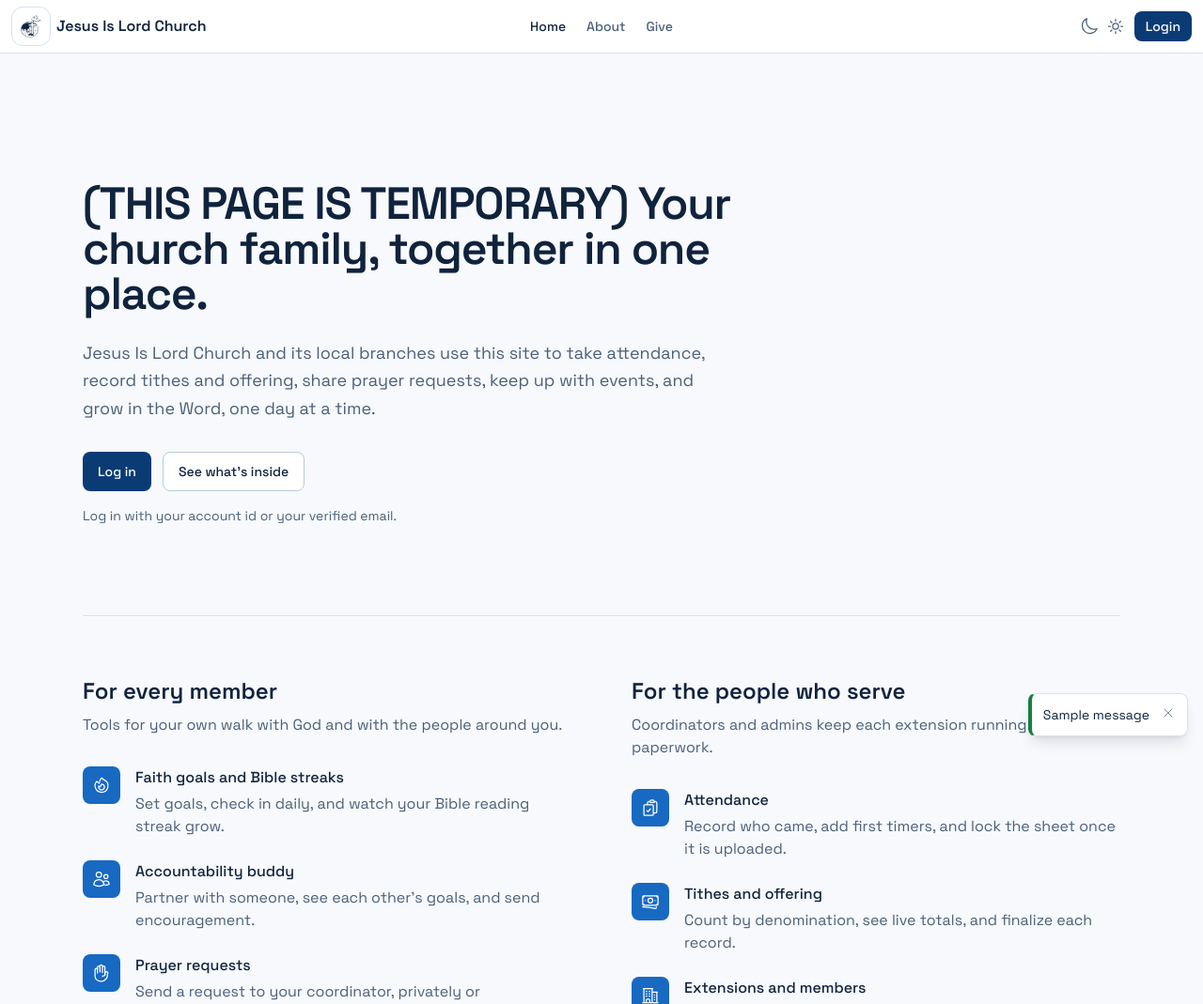
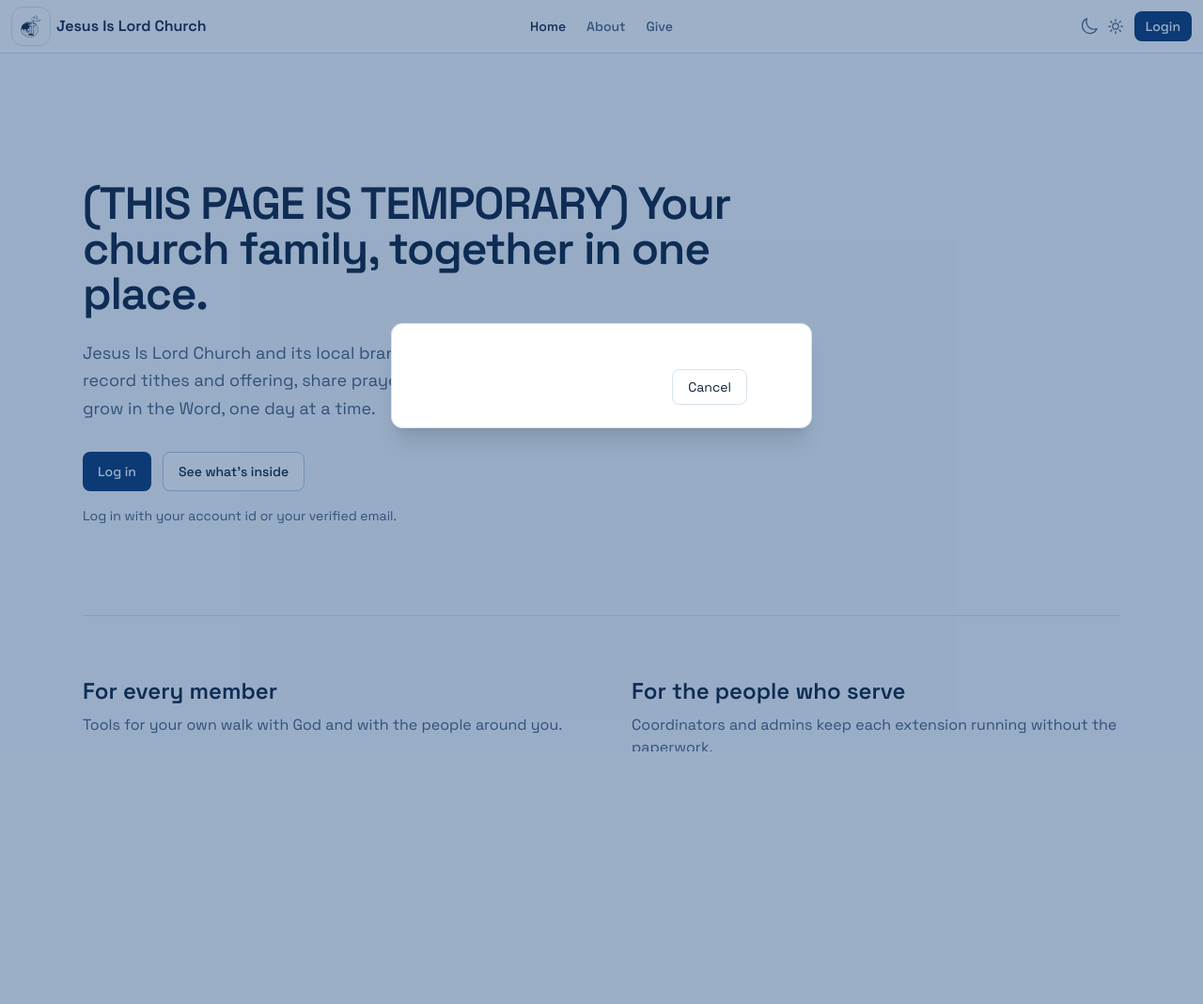
Before and after one commit to JosephCanzana/Church-Management, a Django app: page / in a window 1280 px wide. Shown: the top 1069 px of the page at 94% size. After the commit the page ends 800 px from the top, so only its background shows below. Run offline with Django 5.2, Linux system fonts and the light colour scheme; tables that the repository leaves empty hold one stand-in row (values such as "Sample post"); one stand-in notice (Sample message) is shown; style sheets or scripts are compiled from the project's sources; parts of the project's set-up code (start-up, migrations or seed data) failed here and were passed over; some libraries are stand-ins or nearby versions.

Commit message:
Add: Global confirmation modal and notification toast

```diff
--- a/templates/base.html
+++ b/templates/base.html
@@ -33,6 +33,7 @@
   {# Active theme palette from the theming context processor; must come after the files above. #}
   {% if theme_css %}<style id="theme-vars">{{ theme_css|safe }}</style>{% endif %}
   {% block extra_head %}{% endblock %}
+  <script defer src="{% static 'js/ui.js' %}"></script>
   <script defer src="{% static 'js/alpine.min.js' %}"></script>
 </head>
 <body class="min-h-dvh bg-bg font-main text-txt-primary antialiased">
--- a/templates/includes/messages.html
+++ b/templates/includes/messages.html
@@ -1,15 +1,36 @@
-{% if messages %}
-<div class="fixed inset-x-4 bottom-4 z-50 mx-auto flex max-w-sm flex-col gap-2 sm:left-auto sm:right-4 sm:mx-0" aria-live="polite">
-  {% for message in messages %}
-  <div x-data="{ show: true }" x-init="setTimeout(() => show = false, 6000)" x-show="show" x-transition.opacity
-       role="{% if message.level_tag == 'error' %}alert{% else %}status{% endif %}"
-       class="flex items-start gap-3 rounded-lg border border-border bg-surface p-3 text-sm shadow-lg
-              border-l-4 {% if message.level_tag == 'success' %}border-l-success{% elif message.level_tag == 'error' %}border-l-error{% elif message.level_tag == 'warning' %}border-l-warning{% else %}border-l-info{% endif %}">
-    <p class="flex-1">{{ message }}</p>
-    <button type="button" @click="show = false" class="text-txt-muted hover:text-txt-primary" aria-label="Dismiss">
-      {% include 'includes/icon.html' with name='x-mark' class='size-4' %}
-    </button>
+{# Server messages are handed to the toast store, so no inline JS escaping issues #}
+<div id="dj-messages" hidden>
+  {% for m in messages %}<span data-level="{{ m.level_tag }}">{{ m }}</span>{% endfor %}
+</div>
+
+{# Toasts #}
+<div x-data class="pointer-events-none fixed inset-x-0 bottom-4 z-[60] flex flex-col items-center gap-2 px-4 sm:items-end sm:px-6"
+     role="status" aria-live="polite">
+  <template x-for="t in $store.ui.toasts" :key="t.id">
+    <div x-transition
+         class="pointer-events-auto flex w-full max-w-sm items-start gap-3 rounded-lg border border-border bg-surface px-4 py-3 text-sm shadow-lg">
+      <span class="flex-1" x-text="t.message"></span>
+      <button type="button" @click="$store.ui.dismiss(t.id)" class="opacity-60 hover:opacity-100" aria-label="Dismiss">✕</button>
+    </div>
+  </template>
+</div>
+
+{# Confirm modal #}
+<div x-data x-show="$store.ui.dialog.open" x-cloak
+     @keydown.escape.window="$store.ui.dialog.open && $store.ui.answer(false)"
+     class="fixed inset-0 z-[70] flex items-center justify-center p-4"
+     role="alertdialog" aria-modal="true" aria-labelledby="confirm-title">
+  <div class="absolute inset-0 bg-primary/40" @click="$store.ui.answer(false)"></div>
+  <div x-show="$store.ui.dialog.open" x-transition
+       class="relative w-full max-w-md rounded-xl border border-border bg-surface p-6 shadow-xl">
+    <h2 id="confirm-title" class="text-lg font-semibold" x-text="$store.ui.dialog.title"></h2>
+    <p class="mt-2 text-sm text-txt-secondary" x-text="$store.ui.dialog.message"></p>
+    <div class="mt-6 flex justify-end gap-3">
+      <button type="button" x-ref="cancel" @click="$store.ui.answer(false)"
+              class="rounded-lg border border-border px-4 py-2 text-sm">Cancel</button>
+      <button type="button" @click="$store.ui.answer(true)"
+              :class="$store.ui.dialog.danger ? 'bg-red-600 text-white' : 'bg-primary text-white'"
+              class="rounded-lg px-4 py-2 text-sm font-medium" x-text="$store.ui.dialog.confirmText"></button>
+    </div>
   </div>
-  {% endfor %}
 </div>
-{% endif %}
```
Also changed, not shown: AGENTS.md (+35 -3 lines), static/js/ui.js (added, +48 -0 lines), README.md.
